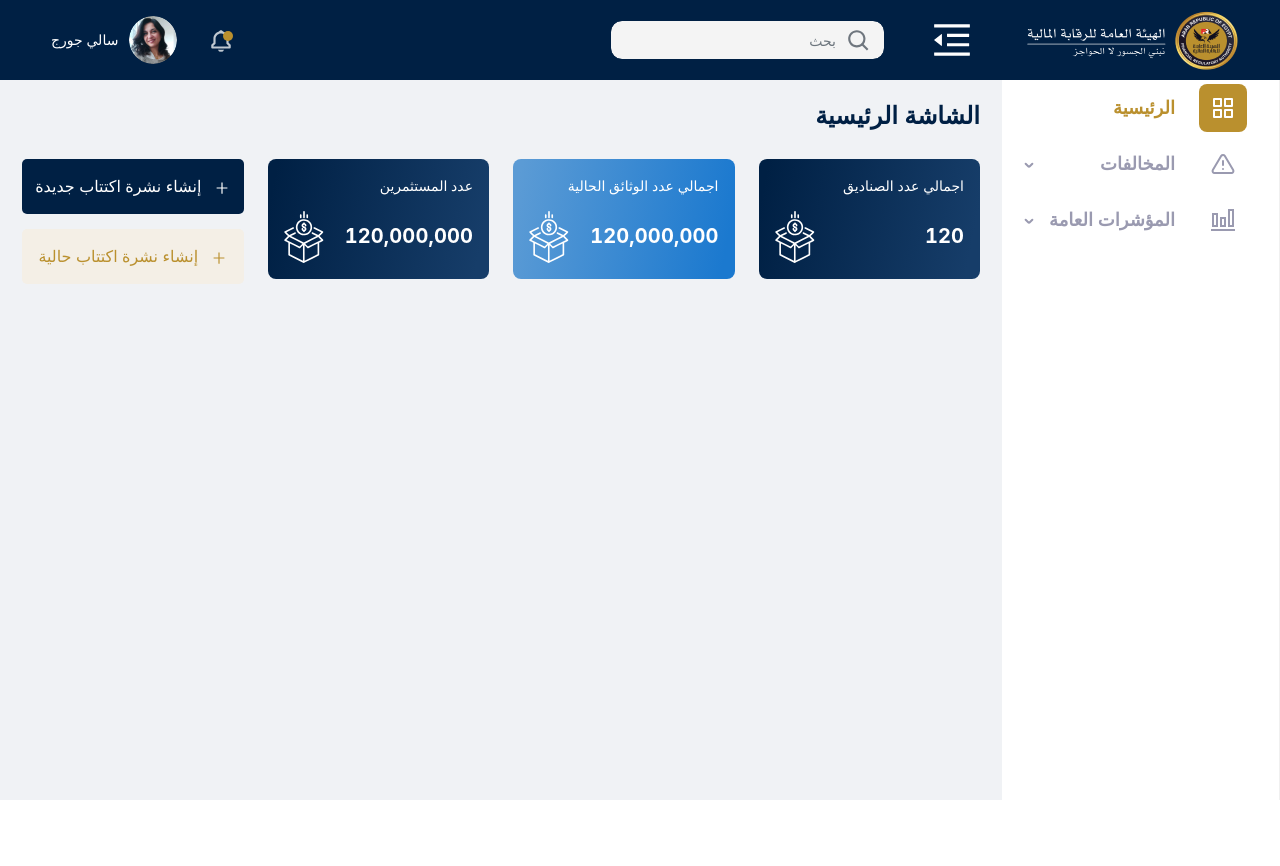
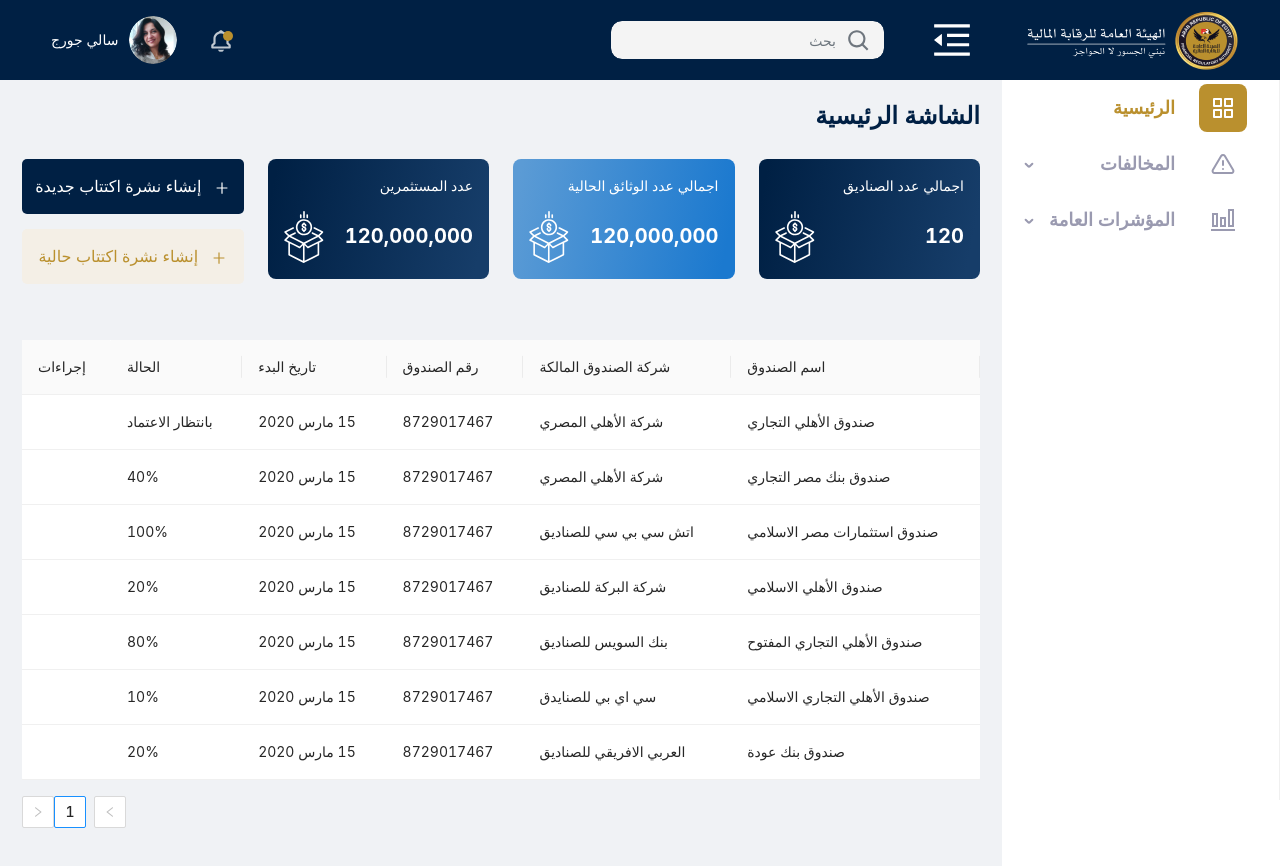
Before and after one commit to AhmedZohny208/Pianat, a React (Create React App) app: page /home in a window 1280 px wide. Before the commit the page ends 800 px from the top, so only its background shows below. Built offline with nearby package versions, Linux system fonts and the light colour scheme.

Commit message:
added table to the homepage

```diff
--- /dev/null
+++ b/src/views/app-views/home/HomeTable.js
@@ -0,0 +1,44 @@
+import React from 'react'
+import { Table } from 'antd';
+import data from './dataSource'
+
+export default function HomeTable() {
+
+  const columns = [
+    {
+      title: 'اسم الصندوق',
+      dataIndex: 'fundName',
+      key: 'fundName'
+    },
+    {
+      title: 'شركة الصندوق المالكة',
+      dataIndex: 'ownerFundCompany',
+      key: 'ownerFundCompany',
+    },
+    {
+      title: 'رقم الصندوق',
+      dataIndex: 'fundNumber',
+      key: 'fundNumber',
+    },
+    {
+      title: 'تاريخ البدء',
+      dataIndex: 'startDate',
+      key: 'startDate',
+    },
+    {
+      title: 'الحالة',
+      dataIndex: 'status',
+      key: 'status',
+    },
+    {
+      title: 'إجراءات',
+      key: 'action',
+    },
+  ]
+
+  return (
+    <div>
+      <Table columns={columns} dataSource={data} />
+    </div>
+  )
+}
--- /dev/null
+++ b/src/views/app-views/home/dataSource.js
@@ -0,0 +1,60 @@
+const dataSource = [
+  {
+    key: '1',
+    fundName: 'صندوق الأهلي التجاري',
+    ownerFundCompany: 'شركة الأهلي المصري',
+    fundNumber: 8729017467,
+    startDate: '15 مارس 2020',
+    status: 'بانتظار الاعتماد'
+  },
+  {
+    key: '2',
+    fundName: 'صندوق بنك مصر التجاري',
+    ownerFundCompany: 'شركة الأهلي المصري',
+    fundNumber: 8729017467,
+    startDate: '15 مارس 2020',
+    status: '40%'
+  },
+  {
+    key: '3',
+    fundName: 'صندوق استثمارات مصر الاسلامي',
+    ownerFundCompany: 'اتش سي بي سي للصناديق',
+    fundNumber: 8729017467,
+    startDate: '15 مارس 2020',
+    status: '100%'
+  },
+  {
+    key: '4',
+    fundName: 'صندوق الأهلي  الاسلامي',
+    ownerFundCompany: 'شركة البركة للصناديق',
+    fundNumber: 8729017467,
+    startDate: '15 مارس 2020',
+    status: '20%'
+  },
+  {
+    key: '5',
+    fundName: 'صندوق الأهلي التجاري المفتوح',
+    ownerFundCompany: 'بنك السويس للصناديق',
+    fundNumber: 8729017467,
+    startDate: '15 مارس 2020',
+    status: '80%'
+  },
+  {
+    key: '6',
+    fundName: 'صندوق الأهلي التجاري الاسلامي',
+    ownerFundCompany: 'سي اي بي للصنايدق',
+    fundNumber: 8729017467,
+    startDate: '15 مارس 2020',
+    status: '10%'
+  },
+  {
+    key: '7',
+    fundName: 'صندوق بنك عودة',
+    ownerFundCompany: 'العربي الافريقي للصناديق',
+    fundNumber: 8729017467,
+    startDate: '15 مارس 2020',
+    status: '20%'
+  },
+]
+
+export default dataSource
--- a/src/views/app-views/home/index.js
+++ b/src/views/app-views/home/index.js
@@ -1,11 +1,13 @@
 import React from 'react'
 import HomeFeatures from './HomeFeatures'
+import HomeTable from './HomeTable'
 
 export default function Home() {
   return (
     <div className='home'>
       <h2>الشاشة الرئيسية</h2>
       <HomeFeatures />
+      <HomeTable />
     </div>
   )
 }
```
